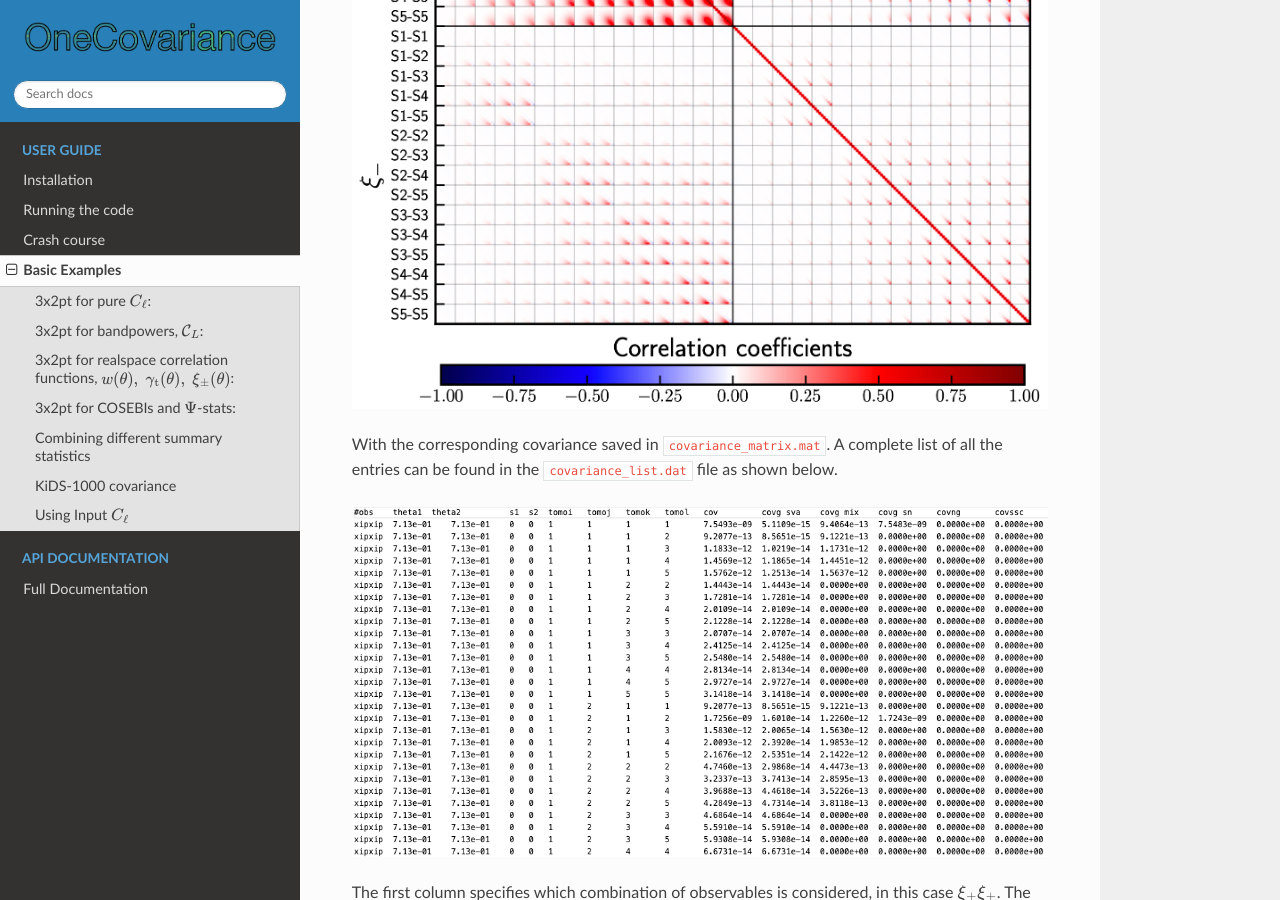
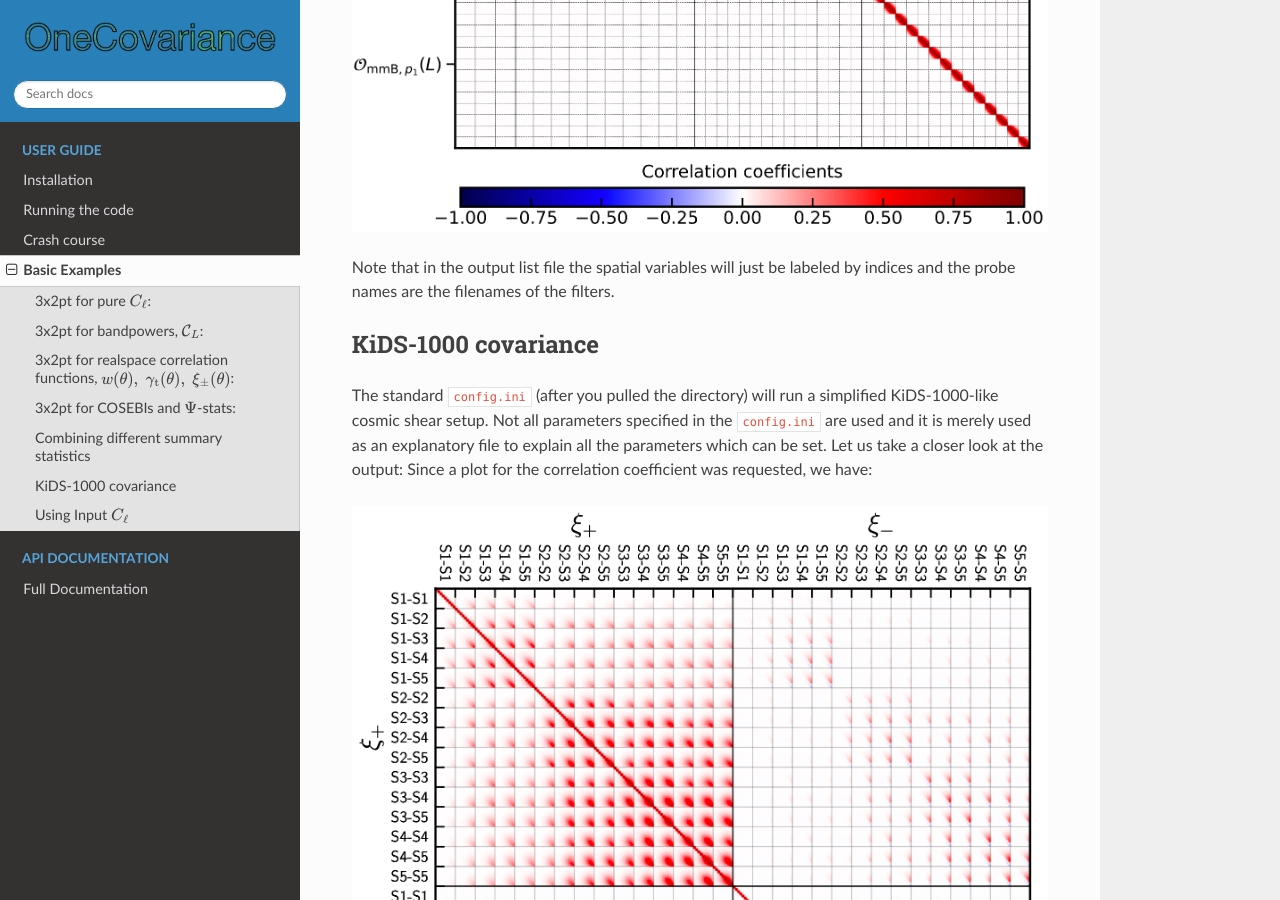
Before and after one commit to rreischke/OneCovariance, a Sphinx documentation site: the page built from docs/guides/examples.rst, in a window 1280 px wide and 900 px high, scrolled down 13354 px. Built offline with Sphinx 7.4.7 and the Read the Docs theme 2.0.0, drawn with Linux system fonts in a browser that asks for light colours.

Commit message:
more description

```diff
--- a/docs/guides/examples.rst
+++ b/docs/guides/examples.rst
@@ -408,7 +408,10 @@ structured filenames. In this case we use realspace correlation functions for ga
 Note that the corresponding scales over which the 2-point summaries are measured are implicit in the weight functions. You can always rerun the scripts for these weights for different settings.
 Running the code with ``config_3x2pt_arbitrary_summary.ini`` then gives the following output:
 
+.. image:: correlation_coefficient_3x2pt_arbitrary.png
+   :width: 790
 
+Note that in the output list file the spatial variables will just be labeled by indices and the probe names are the filenames of the filters.
 
 
 KiDS-1000 covariance
```
Also changed, not shown: docs/guides/correlation_coefficient_3x2pt_arbitrary.png (added).
